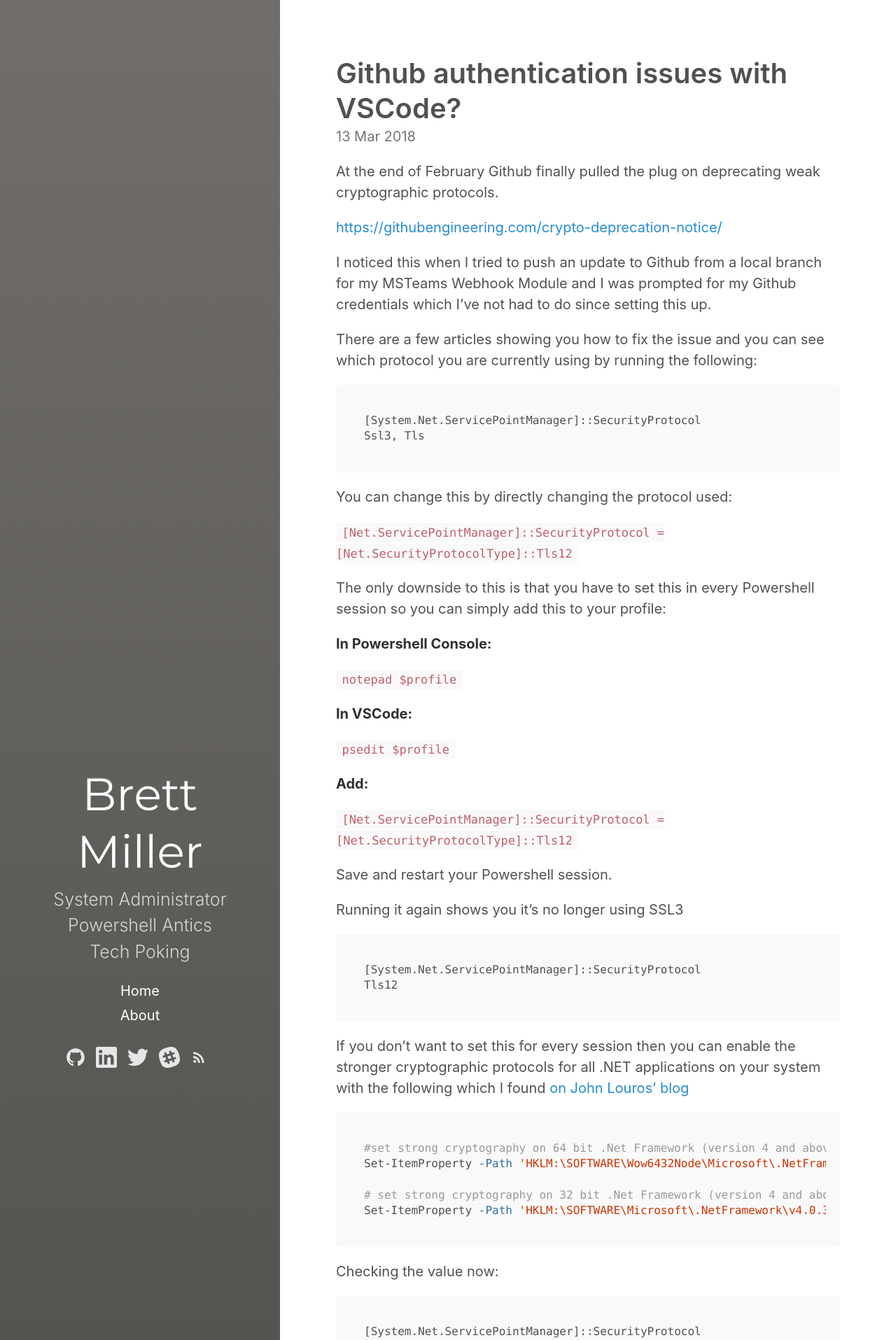
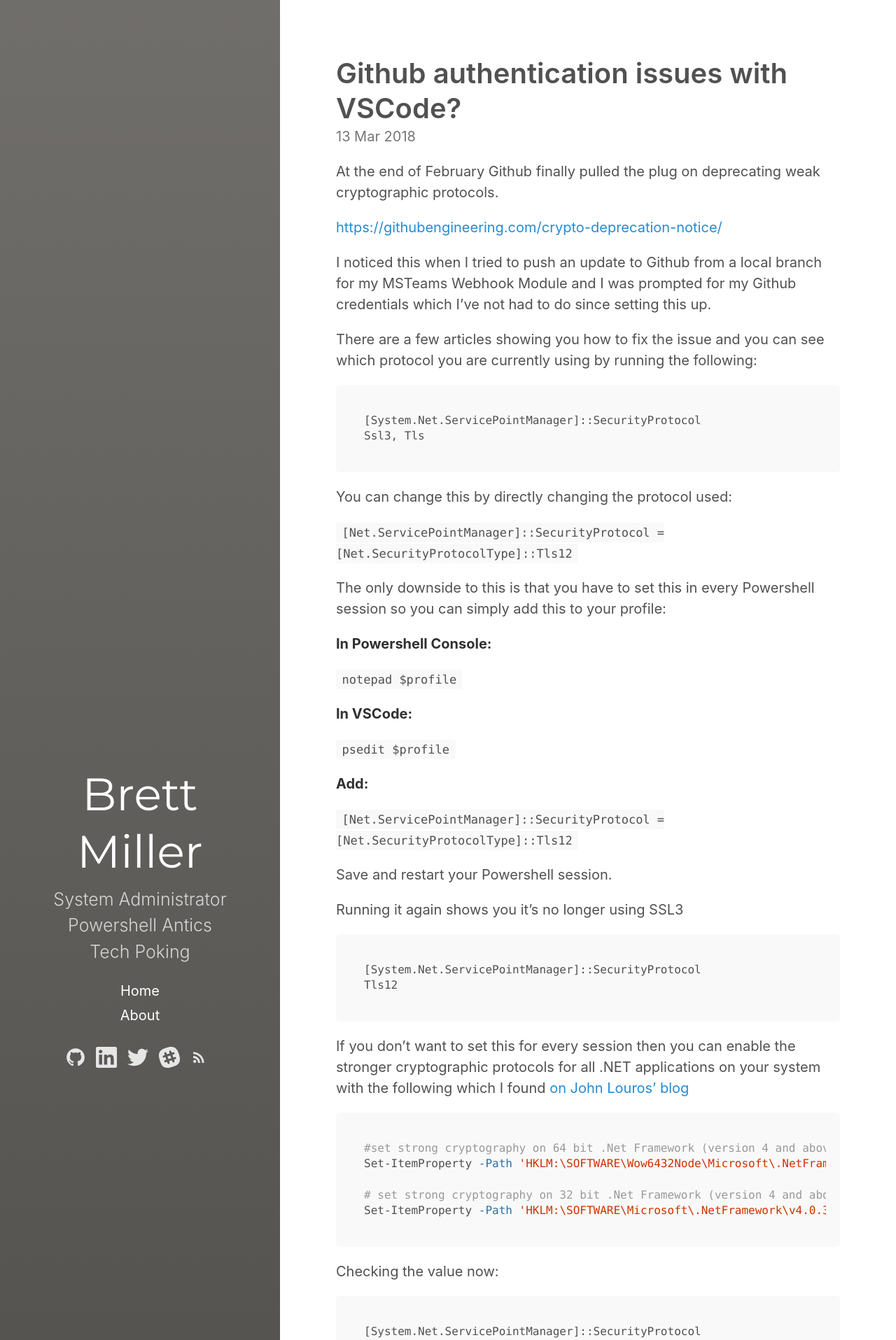
Before and after one commit to brettmillerb/brettmillerb.github.io, a Jekyll site: the page built from _posts/2018-03-13-github-authentication-issues-with-vscode.md, in a window 1280 px wide. Shown: the top 1915 px of the page at 70% size. Built offline with Jekyll 4.4.1, drawn with Linux system fonts in a browser that asks for light colours.

Commit message:
Updated Inline Code Colour

```diff
--- a/_sass/hydeout/_variables.scss
+++ b/_sass/hydeout/_variables.scss
@@ -42,7 +42,7 @@
                      rgba(0, 0, 0, $box-shadow-opacity);
 
 $code-font-family: Menlo, Monaco, "Courier New", monospace !default;
-$code-color: #bf616a !default;
+$code-color: $gray-5 !default;
 
 // Hyde theming
 $sidebar-bg-color: #5e5c59 !default;
```
